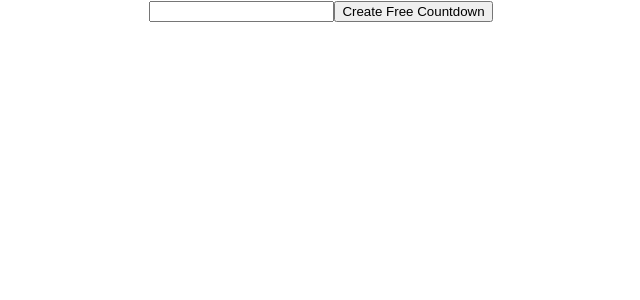
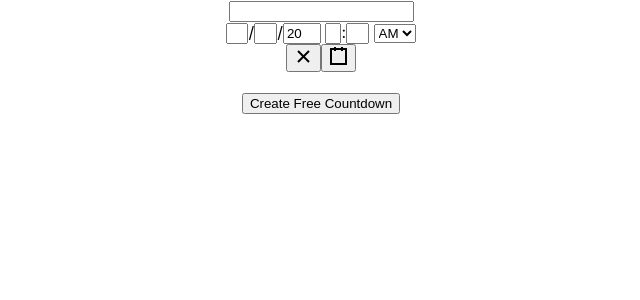
Before and after one commit to BhavyaCodes/itsalmost-clone-client, a React (Create React App) app: page / in a window 1280 px wide. Shown: the top 300 px of the page, without its empty margins (319-959 px from the left). Built offline with nearby package versions, Linux system fonts and the light colour scheme.

Commit message:
Add datetime picker (#7)

```diff
--- a/package.json
+++ b/package.json
@@ -8,6 +8,7 @@
     "@testing-library/user-event": "^12.2.2",
     "axios": "^0.21.0",
     "react": "^17.0.1",
+    "react-datetime-picker": "^3.0.4",
     "react-dom": "^17.0.1",
     "react-router-dom": "^5.2.0",
     "react-scripts": "4.0.0",
--- a/src/components/Landing.js
+++ b/src/components/Landing.js
@@ -1,9 +1,10 @@
 import { useState } from "react";
 import axios from "axios";
+import DateTimePicker from 'react-datetime-picker';
 
 const Landing = () => {
   const [eventName, setEventName] = useState("");
-  const eventDate = "2020-01-01";
+  const [value, onChange] = useState(new Date());
 
   const handleChange = (e) => {
     setEventName(e.target.value);
@@ -14,7 +15,7 @@ const Landing = () => {
 
     const data = {
       eventName: eventName,
-      eventDate: eventDate,
+      eventDate: value
     };
 
     axios
@@ -25,7 +26,11 @@ const Landing = () => {
 
   return (
     <form onSubmit={handleSubmit}>
-      <input onChange={handleChange} type="text" value={eventName} />
+      <input onChange={handleChange} type="text" value={eventName} /><br></br>
+      <DateTimePicker
+      onChange={onChange}
+      value={value}
+      /><br></br>
       <button type="submit"> Create Free Countdown </button>
     </form>
   );
```
Also changed, not shown: 1 other file (tests, documents, lock files or other folders).
